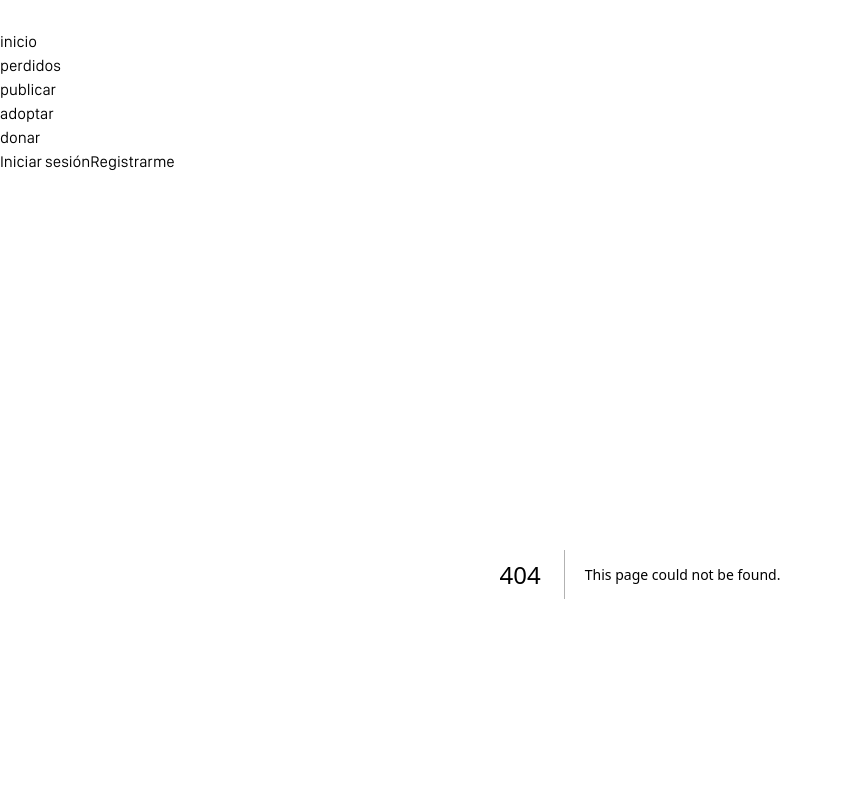
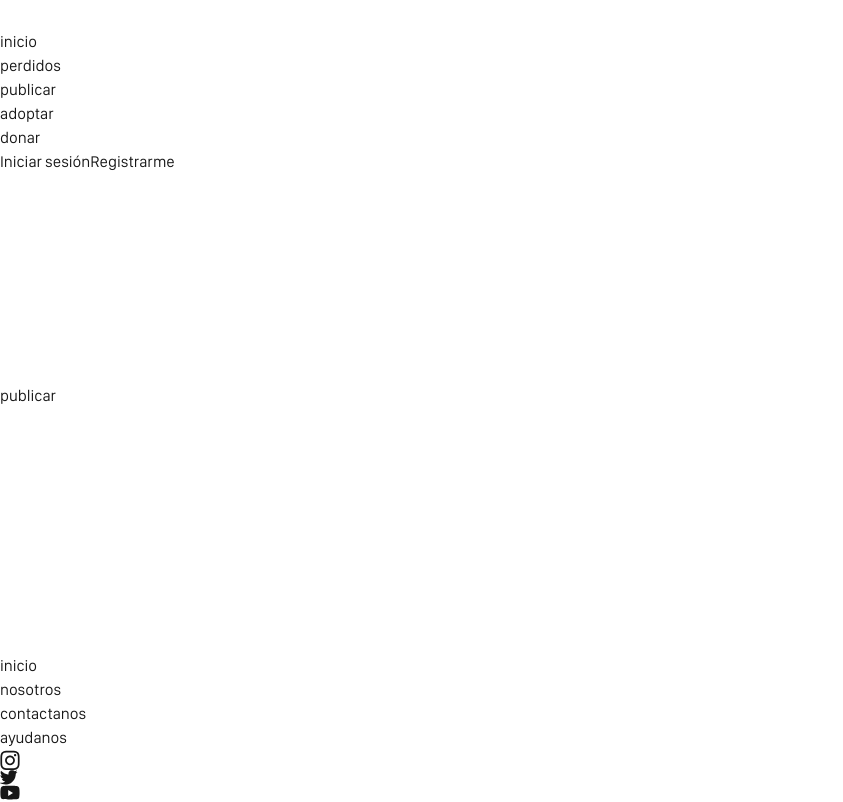
Before and after one commit to No-Country-simulation/s18-05-m-csharp-react, a Next.js app in the folder client/: page /publicar in a window 1280 px wide. Before the commit this address had no page. Shown: the top 802 px of the page, without its empty margins (0-843 px from the left). Built offline with nearby package versions, Linux system fonts and the light colour scheme.

Commit message:
hover a petcard

```diff
--- a/client/src/app/page.tsx
+++ b/client/src/app/page.tsx
@@ -7,7 +7,7 @@ export const revalidate = 60 * 60 * 24
 export default async function Home() {
   const data = await getAdoptablePet()
   return (
-    <div className="w-11/12 mx-auto mt-3 mb-10 flex flex-col gap-12">
+    <div className="w-11/12 mx-auto my-3 flex flex-col gap-12">
       <div>
         <h3 className="text-primary mb-4">En adopción</h3>
 
--- /dev/null
+++ b/client/src/app/publicar/page.tsx
@@ -0,0 +1,9 @@
+
+
+const page = () => {
+  return (
+    <div>publicar</div>
+  )
+}
+
+export default page
--- a/client/src/components/PetCard.tsx
+++ b/client/src/components/PetCard.tsx
@@ -12,14 +12,14 @@ const PetCard = ({ pet }: { pet: AdoptablePet }) => {
   const { name, dateBirth, datePublished, isAdopted, photoUrl } = pet;
 
   return (
-    <div className="w-[174px] text-gray flex flex-col items-center">
-      <header className="w-full h-[168px] flex align-middle justify-center items-end  border-gray border-t-[1px] border-x-[1px] rounded-t-full">
+    <div className="w-[174px] text-gray flex flex-col items-center shadow-light-gray hover:shadow-lg transition-all ease duration-300" style={{ borderRadius: "70% 70% 14px 14px" }}>
+      <header className="w-full h-[168px] flex align-middle justify-center items-end border-t-[1px] border-x-[1px] border-light-gray rounded-t-full">
         <Image
           src={photoUrl}
           alt={name}
           width={157}
           height={157}
-          className="rounded-full"
+          className="rounded-full object-contain"
           onError={(e) => {
             e.currentTarget.src = "/assets/icons/icon.png"
             console.error(e.target)
@@ -29,7 +29,7 @@ const PetCard = ({ pet }: { pet: AdoptablePet }) => {
       </header>
 
 
-      <footer className="flex justify-between items-end w-full px-2 pb-2 border-gray border-x-[1px] border-b-[1px] rounded-b-xl">
+      <footer className="flex justify-between items-end w-full px-2 pb-2 border-light-gray border-x-[1px] border-b-[1px] rounded-b-xl">
         <div className="text-sm leading-4">
           <p className="font-bold">{name}</p>
 
--- a/client/src/layout/Footer.tsx
+++ b/client/src/layout/Footer.tsx
@@ -6,8 +6,8 @@ import { InstaIcon, TwitterIcon, YoutubeIcon } from "./components/Icons"
 const Footer = () => {
   return (
     <footer className="bg-custom-gradient w-full md:h-[90px] h-[66px] z-40
-    md:flex md:items-center md:justify-between md:rounded-t-[22px] lg:relative
-    fixed bottom-0 left-0 rounded-t-[11px] mt-auto">
+    md:flex md:items-center md:justify-between md:rounded-t-[22px] md:relative
+    fixed bottom-0 left-0 rounded-t-[11px] md:mt-[22px] mt-auto">
       <div className="md:block hidden w-3/12">
         <Image
           className="mx-auto object-contain"
--- a/client/src/styles/globals.css
+++ b/client/src/styles/globals.css
@@ -58,6 +58,10 @@ h3 {
   body {
     justify-content: start
   }
+
+  main{
+    padding-bottom: 90px
+  }
 }
 
 
```
